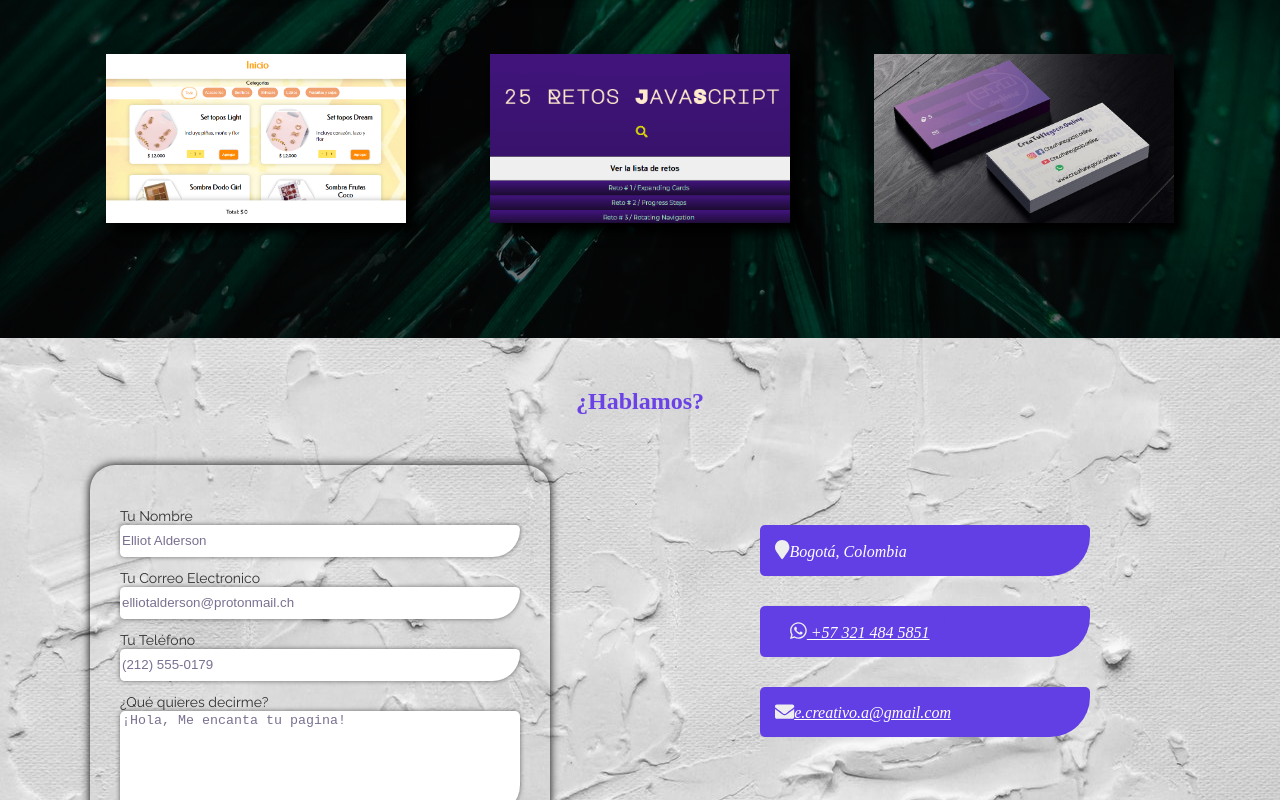
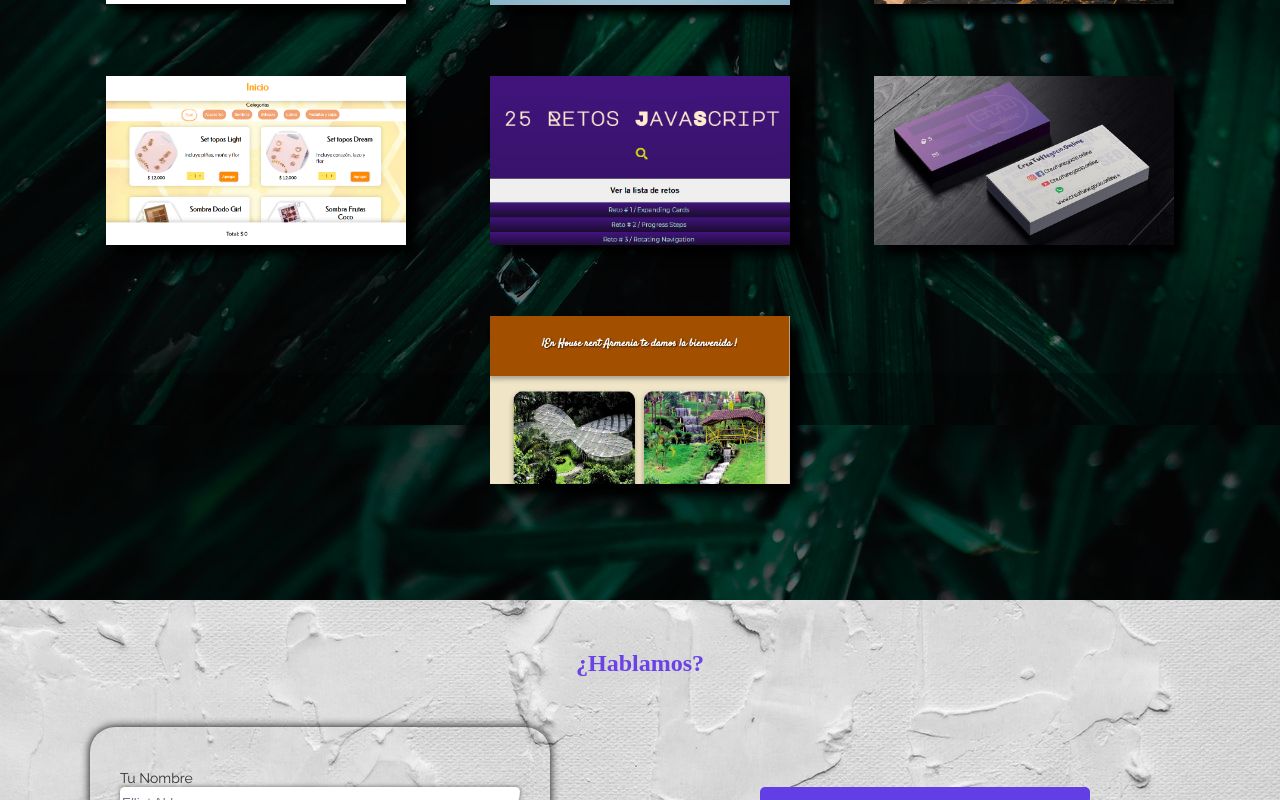
Before and after one commit to PaolaRoa/portfolioReact, a React (Create React App) app: page / in a window 1280 px wide. Shown: the part 1558-2358 px from the top of the page. Built offline with nearby package versions, Linux system fonts and the light colour scheme; a web font is replaced by a local one.

Commit message:
set airbnb-criollo page on portfolio

```diff
--- a/src/pages/About.jsx
+++ b/src/pages/About.jsx
@@ -19,6 +19,7 @@ const About = () => {
                 Me considero una persona creativa y con habilidades para la resolución de problemas,
                me encanta aportar mis habilidades a
                 los proyectos en los que me involucro, dejando lo mejor de mi mientras adquiero nuevos conocimientos y mejoro mis habilidades.
+                Actualmente me encuentro cursando Análisis y Desarrollo de Sistemas de Información en el SENA y realizando el bootcamp "programáte" becada por la fundación Educamas y Simplon.
             </p>
 
                 <a href={CV}  download="CVPaolaRoa">
--- a/src/pages/Portfolio.jsx
+++ b/src/pages/Portfolio.jsx
@@ -8,6 +8,7 @@ import pPan from '../assets/images/portfolio/peterpan.png';
 import ctn from '../assets/images/portfolio/ctntarjeta.jpg';
 import mag from '../assets/images/portfolio/magnet.jpg';
 import retos from '../assets/images/portfolio/retos.png';
+import casas from '../assets/images/portfolio/airbnb.png';
 
 const Portfolio = () => {
 
@@ -55,6 +56,12 @@ const Portfolio = () => {
               <div className="text">Diseño de tarjetas de presentación</div>
             </div>
           </div>
+          <div className="container">
+          <img className="imgportfolio image" src={casas} alt="Avatar" />
+            <div className="overlay">
+              <div className="text"><a href="http://proyectocasas.programate.tech/" target="blank" >Desarrollo de sitio web</a></div>
+            </div>
+          </div>
         </div>
         </div>
 
```
Also changed, not shown: src/assets/images/portfolio/airbnb.png (added).
